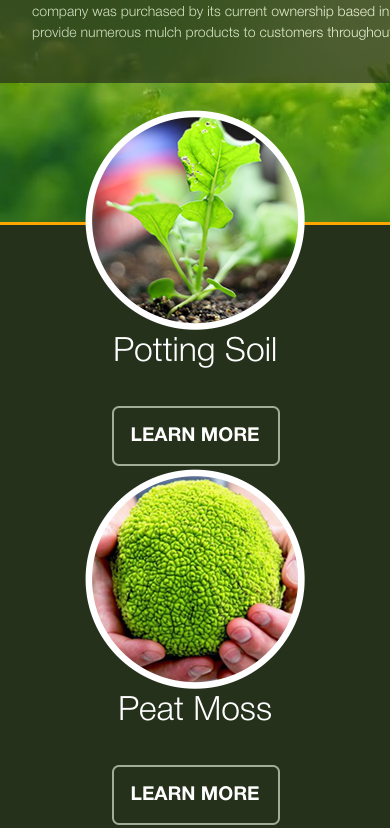
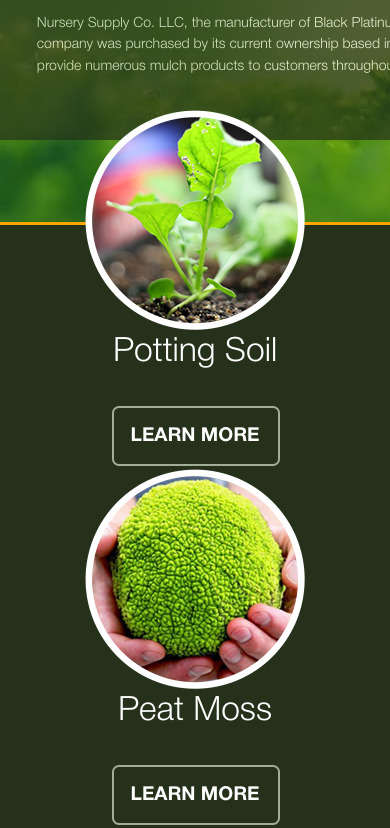
Before and after one commit to agentKatrine007/NurserySupply_website, a plain HTML site: page index.html in a window 390 px wide. Shown: the part 643-1471 px from the top of the page. Drawn offline with Linux system fonts and the light colour scheme.

Commit message:
bug fixing

```diff
--- a/style.css
+++ b/style.css
@@ -234,7 +234,9 @@ body {
 .cloack{
     background: url(images/footer.png) no-repeat;
     background-size: 100%;
-    height:550px;
+    min-height:550px;
+    background-size: cover;
+    min-width: 100%;
     margin-top: 0%;
 }
 #community,#community2, #community3,.button2{
@@ -351,7 +353,9 @@ body {
         display: inline-block;
     }
 }
+@media (max-width: 1046px ) {
 
+}
     @media (max-width: 1046px ) {
         #left {
             margin-left: 5%;
@@ -368,10 +372,10 @@ body {
         }
         .rectangle{
             background: #26311c;
-            width: 800px;
-            height: 200px;
+            width: 920px;
+            height: 230px;
             margin: auto;
-            margin-top: 10%;
+            margin-top: 17%;
             opacity: 0.7;
         }
     }
```
